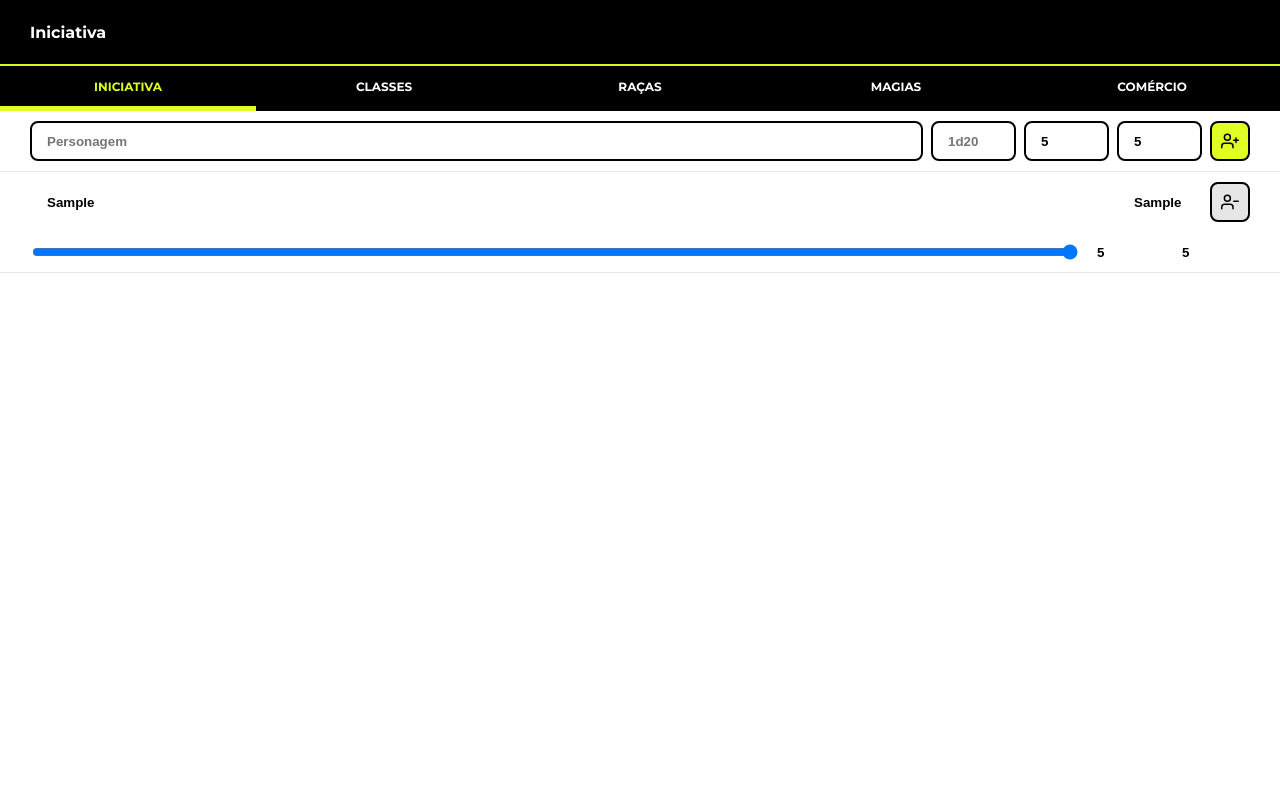
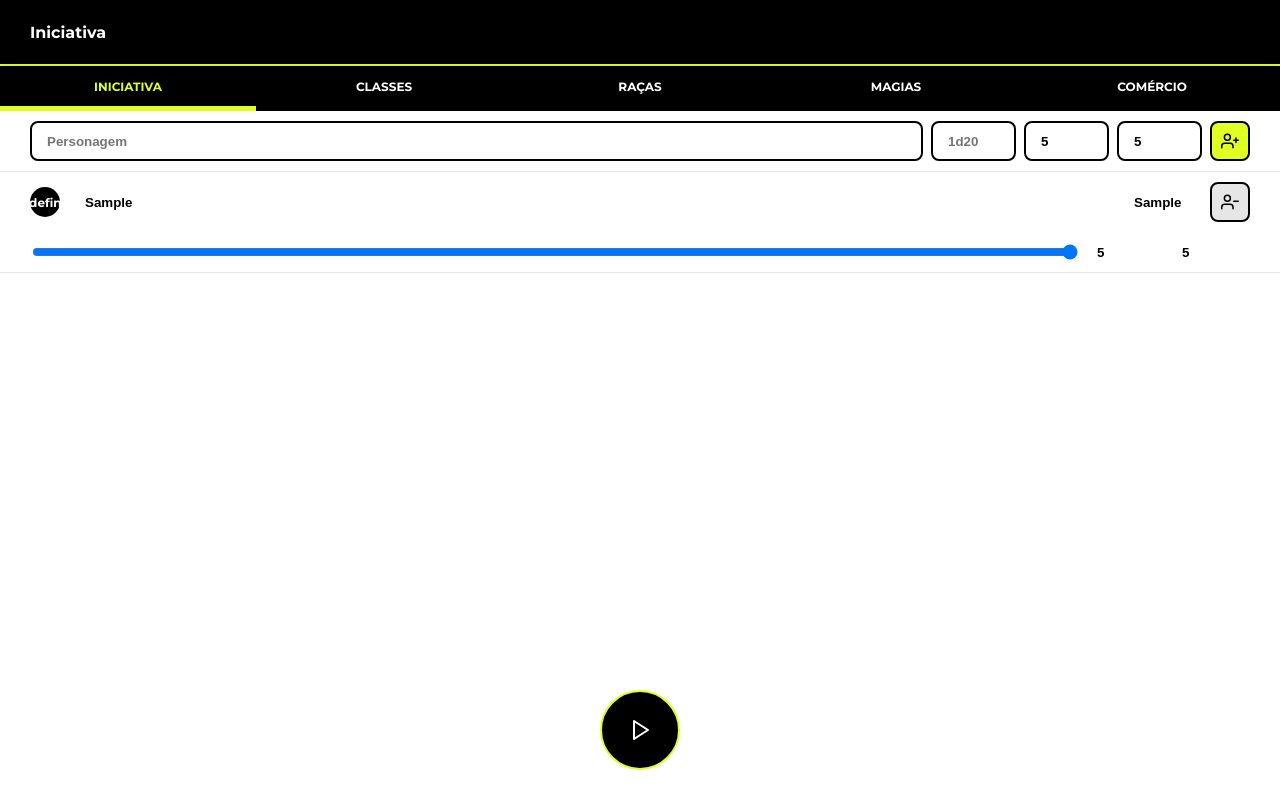
Before and after one commit to fabioars/dnd, a Svelte app: page / in a window 1280 px wide. Both pictures are taken after typing "Sample", "Sample", "5", "5" into the empty fields and a click on the button 1230 px from the left and 141 px from the top of the page. Built offline with nearby package versions, Linux system fonts and the light colour scheme.

Commit message:
feat: gera a iniciativa

```diff
--- a/src/app.css
+++ b/src/app.css
@@ -31,3 +31,42 @@ td, th {
 tr:nth-child(even) {
   background-color: #dddddd;
 }
+
+
+.button {
+  width: 40px;
+  min-width: 40px;
+  height: 40px;
+  font-size: 20px;
+  font-weight: bold;
+  border-radius: 8px;
+  border: 2px solid var(--color-black-10);
+  background-color: var(--color-primary);
+  cursor: pointer;
+}
+
+.button:after {
+  display: block;
+  content: '';
+}
+
+.button--icon {
+  display: flex;
+  align-items: center;
+  justify-content: center;
+}
+
+.button--icon > img {
+  width: 18px;
+}
+
+.button--secondary {
+  color: var(--color-black-10);
+  background-color: var(--color-white-20);
+}
+
+.button--alt {
+  border-color: var(--color-primary);
+  background-color: var(--color-black-10);
+  color: var(--color-white-10);
+}
--- /dev/null
+++ b/src/lib/db.js
@@ -0,0 +1,13 @@
+
+export function save(key, value, parser = JSON.stringify) {
+  window.localStorage.setItem(key, parser(value));
+}
+
+export function load(key, defaultValue = null, parser = JSON.parse) {
+  const data = window.localStorage.getItem(key);
+  return data ? parser(data) : defaultValue;
+}
+
+export function remove(key) {
+  return localStorage.removeItem(key);
+}
--- a/src/lib/dice.js
+++ b/src/lib/dice.js
@@ -1,3 +1,9 @@
+export function getRandomInt(min, max) {
+  min = Math.ceil(min);
+  max = Math.floor(max);
+  return Math.floor(Math.random() * (max - min + 1)) + min;
+}
+
 export function extractDiceFromString(diceRepresentation) {
   const diceRegex = /\d+d\d+((\+|\-)\d+)?/g;
   if (!diceRegex.test(diceRepresentation)) throw `Invalid Dice: ${diceRepresentation}`;
@@ -9,7 +15,7 @@ export function extractDiceFromString(diceRepresentation) {
   const hasBonus = operationRegex.test(sufix);
   const operationIndex = hasBonus ? sufix.search(operationRegex) : 0;
 
-  const sides = parseInt(sufix.substring(0, hasBonus ? operationIndex : null));
+  const sides = parseInt(sufix.substring(0, hasBonus ? operationIndex : sufix.length));
   const bonus = hasBonus ? parseInt(sufix.substring(operationIndex)) : 0;
   return [quantity, sides, bonus];
 }
@@ -24,7 +30,7 @@ export function runDice(quantity, sides, bonus = 0) {
   const min = 1;
   const roll = new Array(quantity)
     .fill(0)
-    .map(() => Math.floor(Math.random() * (sides + min) - min));
+    .map(() => getRandomInt(min, sides));
 
   const sum = roll.reduce((a, b) => a + b, 0) + bonus;
 
--- a/src/page/Iniciativa.svelte
+++ b/src/page/Iniciativa.svelte
@@ -1,29 +1,48 @@
 <script>
   import Creation from './iniciativa/Creation.svelte';
+  import CreateController from './iniciativa/CreateController.svelte';
+  import * as db from '../lib/db';
+  import { runStringDice } from '../lib/dice';
 
   const MODE_CREATE = 'create';
   const MODE_RUN = 'run';
 
-  export let chars = [];
-  export let turn = [];
+  let mode = db.load('mode', MODE_CREATE);
+  export let chars = db.load('chars', []);
 
-  let mode = MODE_CREATE;
+  $: db.save('chars', chars);
+  $: db.save('mode', mode);
+
+  function run() {
+    mode = MODE_RUN;
+    gerenateTurn();
+  }
+
+  function gerenateTurn() {
+    chars = [...chars].map(char => {
+      return {
+        ...char,
+        iniciative: runStringDice(char.dice)
+      }
+    })
+    .sort((a, b) => b.iniciative.sum - a.iniciative.sum);
+  }
 </script>
-  {#if mode === MODE_CREATE}
-    <Creation chars={chars} />
-  {/if}
-  {#if mode === MODE_RUN}
 
-  {/if}
+<Creation bind:chars={chars} />
 <div class="control">
   {#if mode === MODE_CREATE}
-    <div class="create">
-
-    </div>
-  {/if}
-  {#if mode === MODE_RUN}
-    <div class="run">
-
-    </div>
+    <CreateController on:play={run}/>
+  {:else}
+    <CreateController on:play={() => mode = MODE_CREATE}/>
   {/if}
 </div>
+
+<style>
+  .control {
+    position: fixed;
+    left: 0;
+    bottom: 0;
+    width: 100%;
+  }
+</style>
--- /dev/null
+++ b/src/page/iniciativa/CreateController.svelte
@@ -0,0 +1,33 @@
+<script>
+import { createEventDispatcher } from 'svelte';
+import IconPlay from '../../assets/play.svg';
+
+const dispatch = createEventDispatcher();
+</script>
+
+<div class="container">
+  <button class="button button--alt" on:click={evt => dispatch('play', evt)}>
+    <img src={IconPlay} alt="" class="icon-play">
+  </button>
+</div>
+
+<style>
+  .container {
+    display: flex;
+    align-items: center;
+    justify-content: center;
+    padding: 30px;
+    box-sizing: border-box;
+  }
+
+  .button {
+    height: 80px;
+    width: 80px;
+    border-radius: 80px;
+    box-sizing: border-box;
+  }
+
+  .icon-play {
+    transform: translate(1px, 2px);
+  }
+</style>
--- a/src/page/iniciativa/Creation.svelte
+++ b/src/page/iniciativa/Creation.svelte
@@ -21,6 +21,7 @@
       dice: inputDice,
       maxHp: maxHp ? maxHp : DEFAULT_HP,
       hp: hp ? hp : DEFAULT_HP,
+      iniciative: 0,
     }, ...chars];
 
     inputChar = "";
@@ -56,6 +57,7 @@
   {#each chars as char, index}
     <li class="init__item">
       <form class="init__form" on:submit|preventDefault={() => {}}>
+        <span class="iniciative">{char.iniciative.sum}</span>
         <input type="text" class="input input--clear" placeholder="Personagem" bind:value={char.name}>
         <input type="text" class="input input--clear input--dice" placeholder="1d20" bind:value={char.dice}>
         <button class="button button--icon button--secondary" type="button" on:click={() => remove(index)}><img src={IconUserMinus} alt="remove user"></button>
@@ -101,6 +103,20 @@
     grid-template-columns: 1fr 85px 85px;
   }
 
+  .iniciative {
+    display: flex;
+    justify-content: center;
+    align-items: center;
+    border-radius: 30px;
+    width: 30px;
+    min-width: 30px;
+    height: 30px;
+    color: var(--color-white-10);
+    background-color: var(--color-black-10);
+    font-size: 12px;
+    font-weight: bold;
+  }
+
   .input--dice {
     max-width: 85px;
   }
@@ -116,38 +132,4 @@
   .input--clear:focus {
     border-color: var(--color-black-10);
   }
-
-  .button {
-    width: 40px;
-    min-width: 40px;
-    height: 40px;
-    font-size: 20px;
-    font-weight: bold;
-    border-radius: 8px;
-    border: 2px solid var(--color-black-10);
-    background-color: var(--color-primary);
-    cursor: pointer;
-  }
-
-  .button:after {
-    display: block;
-    content: '';
-  }
-
-  .button--icon {
-    display: flex;
-    align-items: center;
-    justify-content: center;
-  }
-
-  .button--icon > img{
-    width: 18px;
-  }
-
-  .button--secondary {
-    color: var(--color-black-10);
-    background-color: var(--color-white-20);
-  }
-
-
 </style>
```
Also changed, not shown: src/assets/play.svg (added).
